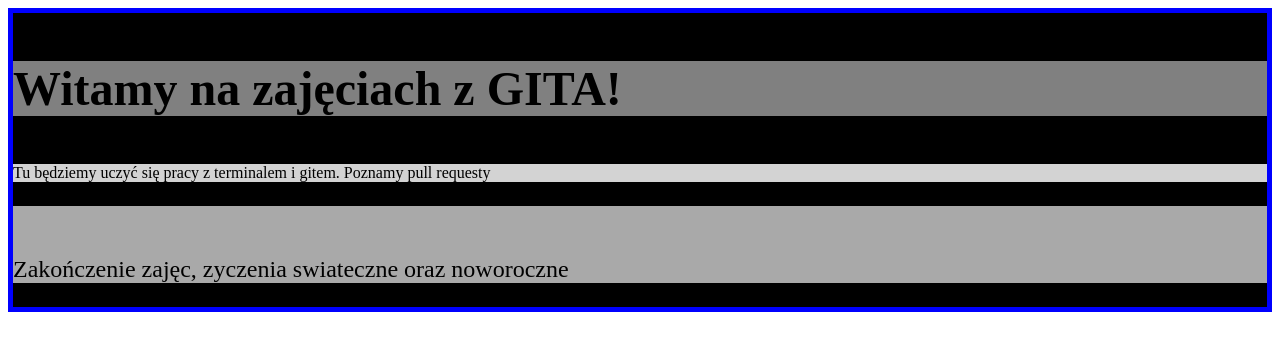
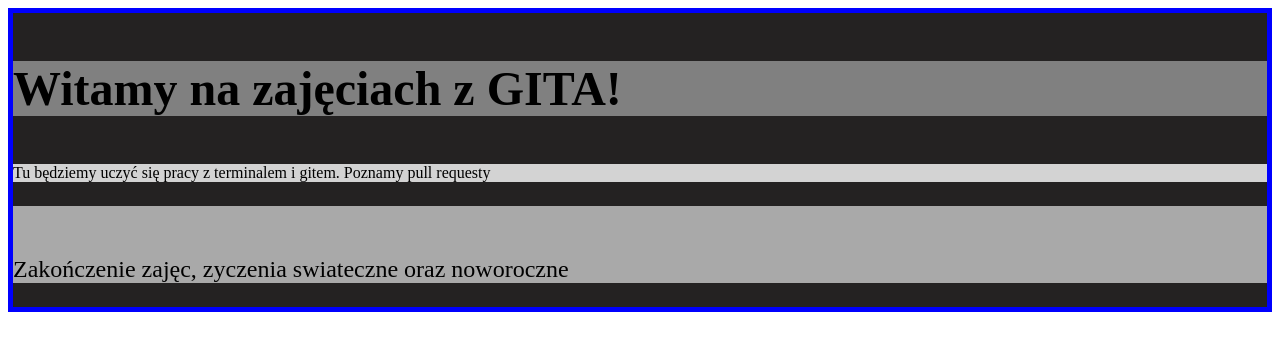
Before and after one commit to olgadomska/GIT_CDV1, a plain HTML site: page index.html in a window 1280 px wide. Drawn offline with Linux system fonts and the light colour scheme.

Commit message:
Change dark mode color

```diff
--- a/style.css
+++ b/style.css
@@ -1,5 +1,5 @@
 .container {
-  background-color: black;
+  background-color: rgb(36, 34, 34);
   border: 5px solid blue;
 }
 
```
